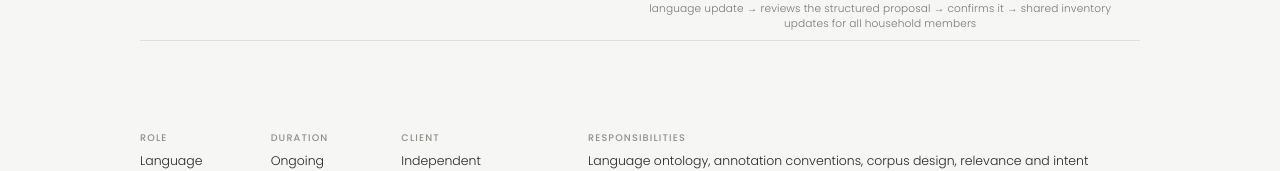
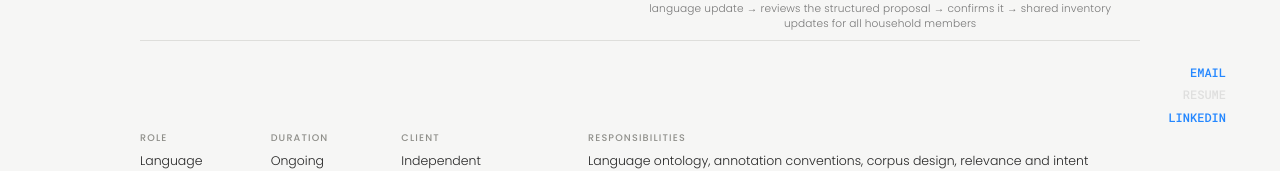
Before and after one commit to jiji123526/portfolio, a Next.js app: page /work/jangoing-kitchen-intelligence in a window 1280 px wide. Shown: the part 633-804 px from the top of the page. Built offline with nearby package versions, Linux system fonts and the light colour scheme.

Commit message:
projcet pafe updated

```diff
--- a/app/work/[slug]/page.tsx
+++ b/app/work/[slug]/page.tsx
@@ -2,10 +2,11 @@ import type { Metadata } from 'next';
 import { notFound } from 'next/navigation';
 import { ExternalArrow } from '@/components/external-arrow';
 import { JangoingCaseContent } from '@/components/jangoing-case-content';
-import { PortfolioDock } from '@/components/portfolio-dock';
+import { ScrollTriggeredDock } from '@/components/scroll-triggered-dock';
 import { TransitionLink } from '@/components/transition-link';
 import { YapCaseContent } from '@/components/yap-case-content';
 import { YapHeroDemo } from '@/components/yap-hero-demo';
+import { homeContent } from '@/lib/home-content';
 import { getProject, projects } from '@/lib/project-data';
 import { MotionEffects } from '../../motion-effects';
 
@@ -52,12 +53,7 @@ export default async function ProjectPage({
     <main className={`case-study ${isYap ? 'yap-case-study' : ''}`}>
       <MotionEffects />
       {isYap ? (
-        <PortfolioDock
-          current="work"
-          homeHref="/"
-          workHref="/#work"
-          aboutHref="/#about"
-        />
+        <ScrollTriggeredDock triggerId="yap-problem" />
       ) : (
         <nav className="case-top-nav" aria-label="Project navigation">
           <div className="case-nav-inner">
@@ -502,27 +498,17 @@ export default async function ProjectPage({
           )}
         </>
       )}
-      <section className="next-project shell">
-        <TransitionLink href="/" direction="back">
-          Home
-        </TransitionLink>
-        <TransitionLink href={`/work/${nextProject.slug}`} direction="forward">
-          Next project <span aria-hidden="true">&#8594;</span>
-        </TransitionLink>
-      </section>
-      <footer className="footer shell">
-        <nav className="text-links">
-          <a href="mailto:jiwoo315@ucla.edu">Contact me</a>
-          <a
-            href="https://github.com/jiji123526"
-            target="_blank"
-            rel="noreferrer"
-          >
-            GitHub <ExternalArrow />
-          </a>
-        </nav>
-        <p>Copyright © 2026 Jiwoo Jeong</p>
-      </footer>
+      <div className="aa-social-links">
+        <a href={homeContent.links.email}>Email</a>
+        {homeContent.links.resume ? (
+          <a href={homeContent.links.resume}>Resume</a>
+        ) : (
+          <span>Resume</span>
+        )}
+        <a href={homeContent.links.linkedin} rel="noreferrer" target="_blank">
+          LinkedIn
+        </a>
+      </div>
     </main>
   );
 }
--- /dev/null
+++ b/components/scroll-triggered-dock.tsx
@@ -0,0 +1,41 @@
+'use client';
+
+import { useEffect, useState } from 'react';
+import { PortfolioDock } from '@/components/portfolio-dock';
+
+export function ScrollTriggeredDock({ triggerId }: { triggerId: string }) {
+  const [isVisible, setIsVisible] = useState(false);
+
+  useEffect(() => {
+    const target = document.getElementById(triggerId);
+    if (!target) return;
+
+    const observer = new IntersectionObserver(
+      ([entry]) => {
+        if (!entry?.isIntersecting) return;
+        setIsVisible(true);
+        observer.disconnect();
+      },
+      {
+        rootMargin: '0px',
+        threshold: 0,
+      },
+    );
+
+    observer.observe(target);
+    return () => observer.disconnect();
+  }, [triggerId]);
+
+  if (!isVisible) return null;
+
+  return (
+    <div className="aa-scroll-dock">
+      <PortfolioDock
+        current="work"
+        homeHref="/"
+        workHref="/#work"
+        aboutHref="/#about"
+      />
+    </div>
+  );
+}
--- a/components/yap-case-content.tsx
+++ b/components/yap-case-content.tsx
@@ -84,7 +84,7 @@ export function YapCaseContent({ project }: { project: Project }) {
 
   return (
     <div className="yap-case-content">
-      <section className="yap-problem shell case-section">
+      <section className="yap-problem shell case-section" id="yap-problem">
         <p className="eyebrow">PROBLEM</p>
         <h2 className="yap-title-effect">
           Joining should feel <mark>as light as opening a link.</mark>{' '}
@@ -121,10 +121,7 @@ export function YapCaseContent({ project }: { project: Project }) {
             <h2>
               <span className="yap-transformation-line">Personal room</span>
               <span className="yap-transformation-line yap-transformation-destination">
-                <span
-                  className="yap-transformation-arrow"
-                  aria-hidden="true"
-                >
+                <span className="yap-transformation-arrow" aria-hidden="true">
                   →
                 </span>{' '}
                 multi-tenant platform
@@ -133,9 +130,7 @@ export function YapCaseContent({ project }: { project: Project }) {
             <div>
               <p>{transformationParts[0]}</p>
               {transformationParts[1] && (
-                <p>
-                  This required {boundaryAndMigration[0]}
-                </p>
+                <p>This required {boundaryAndMigration[0]}</p>
               )}
               {boundaryAndMigration[1] && (
                 <p>I later {boundaryAndMigration[1]}</p>
@@ -215,10 +210,7 @@ export function YapCaseContent({ project }: { project: Project }) {
                   <>
                     A room begins with a{' '}
                     <span className="yap-link-title">
-                      <span
-                        className="yap-link-title__icon"
-                        aria-hidden="true"
-                      >
+                      <span className="yap-link-title__icon" aria-hidden="true">
                         <svg viewBox="0 0 24 24">
                           <path d="M10.6 13.4a4.8 4.8 0 0 0 6.8 0l2-2a4.8 4.8 0 0 0-6.8-6.8l-1.1 1.1" />
                           <path d="M13.4 10.6a4.8 4.8 0 0 0-6.8 0l-2 2a4.8 4.8 0 0 0 6.8 6.8l1.1-1.1" />
@@ -261,10 +253,7 @@ export function YapCaseContent({ project }: { project: Project }) {
                   </>
                 ) : index === 3 ? (
                   <span className="yap-live-title">
-                    <span
-                      className="yap-live-title__dot"
-                      aria-hidden="true"
-                    />
+                    <span className="yap-live-title__dot" aria-hidden="true" />
                     <span className="yap-live-title__copy">
                       <span>Live is intentionally</span>
                       <span className="yap-temporary-title">
```
Also changed, not shown: app/globals.css.
